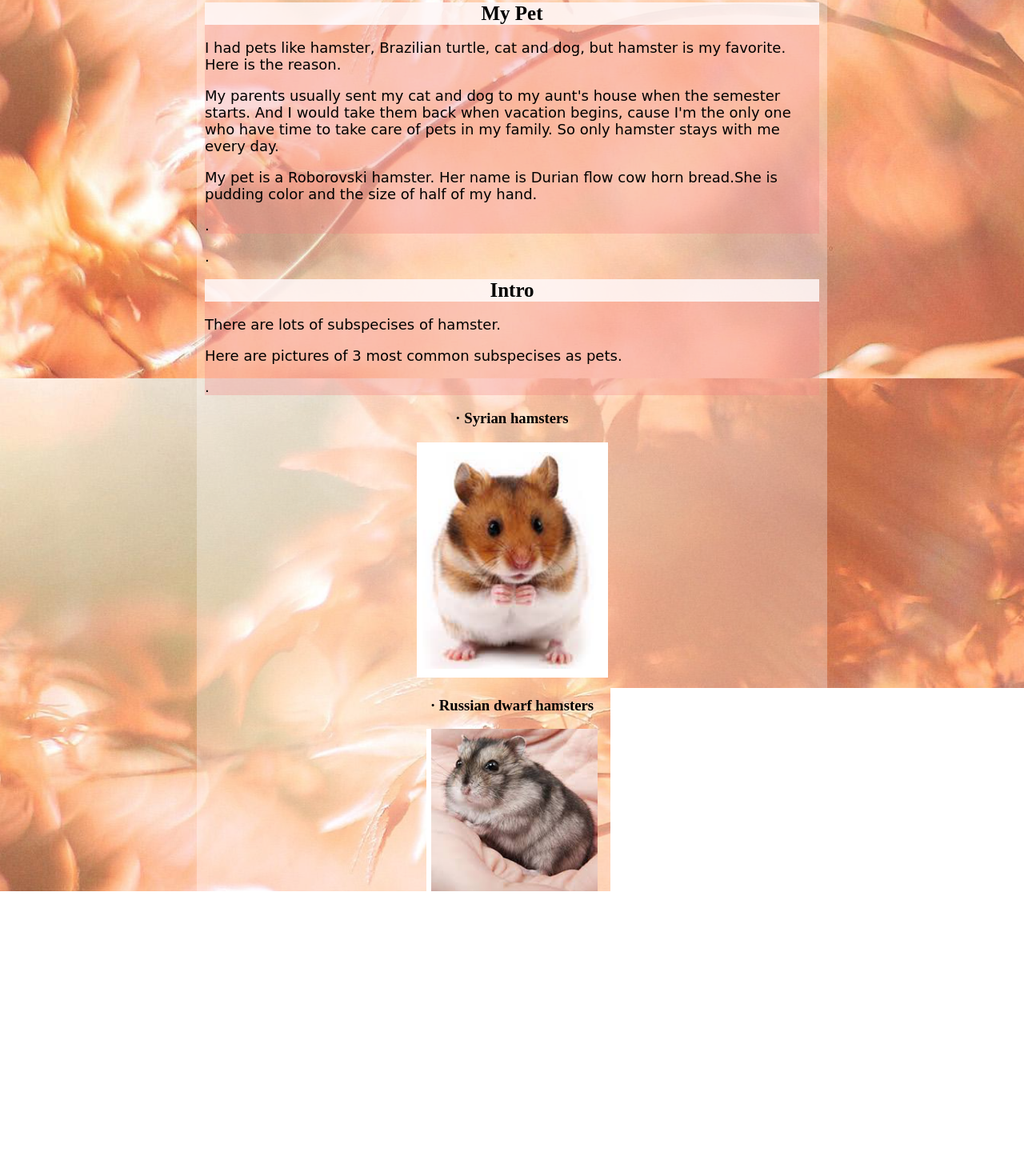
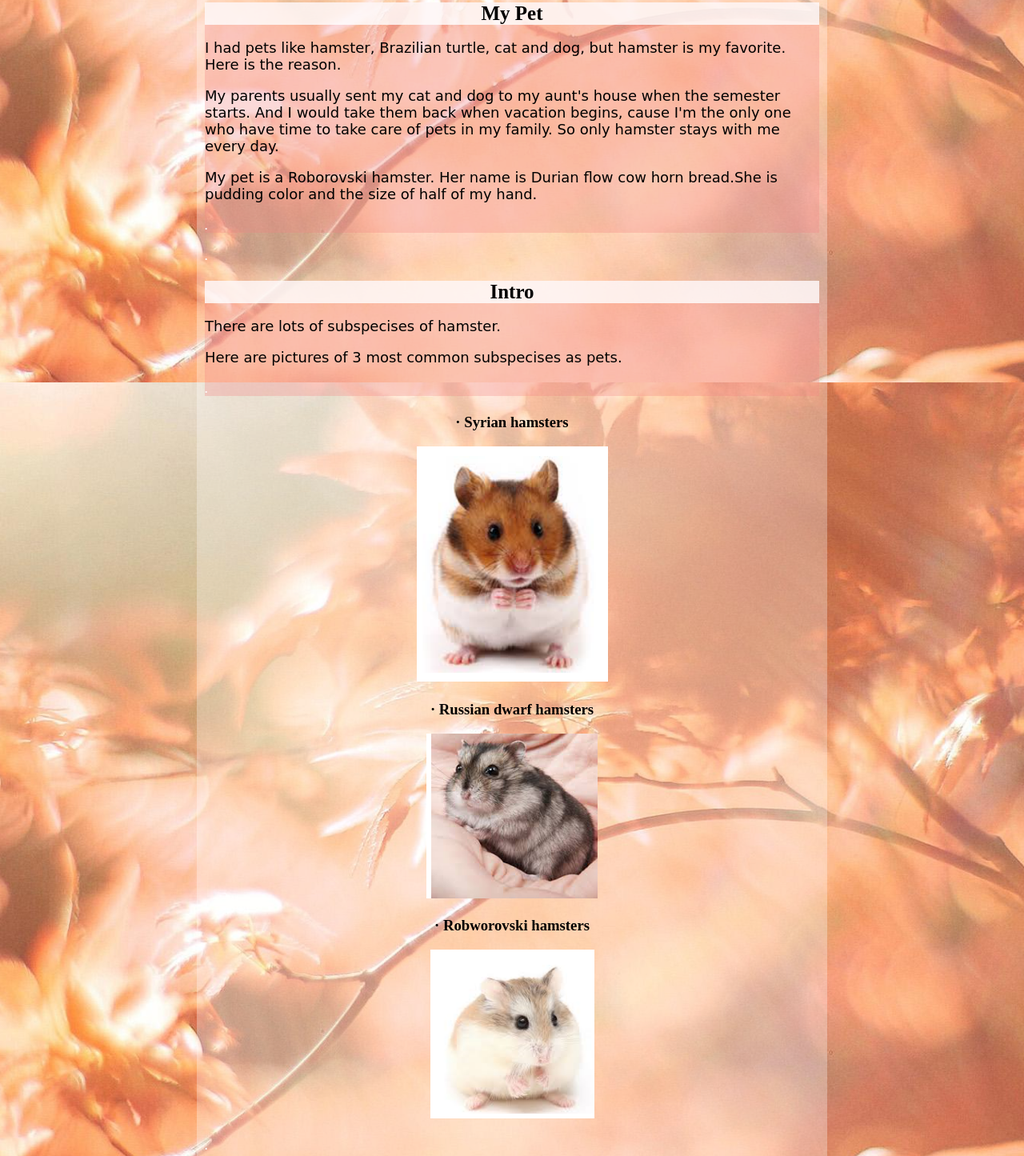
Before and after one commit to leqili/project2, a plain HTML site: page hamster.html in a window 1280 px wide. Shown: the part 157-1602 px from the top of the page at 80% size. Drawn offline with Linux system fonts and the light colour scheme; a web font is replaced by a local one.

Commit message:
Update hamster.html

```diff
--- a/hamster.html
+++ b/hamster.html
@@ -23,14 +23,14 @@
       <p>I had pets like hamster, Brazilian turtle, cat and dog, but hamster is my favorite. Here is the reason.</p>
       <p>My parents usually sent my cat and dog to my aunt's house when the semester starts. And I would take them back when vacation begins, cause I'm the only one who have time to take care of pets in my family. So only hamster stays with me every day.</p>
       <p>My pet is a Roborovski hamster. Her name is Durian flow cow horn bread.She is pudding color and the size of half of my hand.</p>
-      <p> &#10 .</p>
+      <h5> &#10 .</h5>
     </section>
-    <p> &#10 .</p>
+    <h5> &#10 .</h5>
     <section>
       <h2>Intro</h2>
       <p>There are lots of subspecises of hamster.</p>
       <p>Here are pictures of 3 most common subspecises as pets.</p>
-      <p> &#10 .</p>
+      <h5> &#10 .</h5>
     </section>
     <h3>· Syrian hamsters</h3>
     <h3><img src="media/h1.png" alt="OLA"></h3>
@@ -38,14 +38,14 @@
     <h3><img src="media/h2.png" alt="OLA"></h3>
     <h3>· Robworovski hamsters</h3>
     <h3><img src="media/h3.png" alt="OLA"></h3>
-    <p> &#10 .</p>
+    <h5> &#10 .</h5>
     <section>
       <h2>Habit</h2>
       <p>Adult Syrian hamsters are approximately 6 to 8 inches (15 to 20 centimeters) in length, and weigh 6 to 7 ounces (180 to 210 grams). Most other varieties of hamsters are slightly smaller and weigh less. Hamsters kept as pets may live from 18 months to 3 years.A unique feature of hamsters is the outpouching of the checks on both sides of the mouth that extends along the sides of the head and neck all the way back to the shoulders. In the wild, these large pouches allow hamsters to gather food during foraging trips and then carry the food back to their nest for consumption later. Pet owners who suddenly see a fully distended pouch for the first time may fear their pet has some sort of fast-growing tumor or swelling.</p>
       <p>Another unusual characteristic of hamsters is paired glands in the skin over the flanks. These glands appear as dark spots within the hair coat. They are much more obvious in males than in females. Hamsters use these glands to mark their territory. The glands also play a role in sexual behavior.Most of the Syrian hamsters sold as pets originated in the Middle East or southeastern Europe. In their native environment, they live in dens beneath the ground where they store food and nest. They forage for food regularly, storing their finds in their pouches until they can carry it back to their dens. Most of the hamsters sold as pets today are the descendants of 3 littermates tamed in 1930.</p>
-      <p> &#10 .</p>
+      <h5> &#10 .</h5>
     </section>
-    <p> &#10 .</p>
+    <h5> &#10 .</h5>
     <p><em>Cite</em><p>
     <p><em>MSD MANUAL - Veterinary Manual https://www.msdvetmanual.com/all-other-pets/hamsters/introduction-to-hamsters</em></p>
   </main>
```
